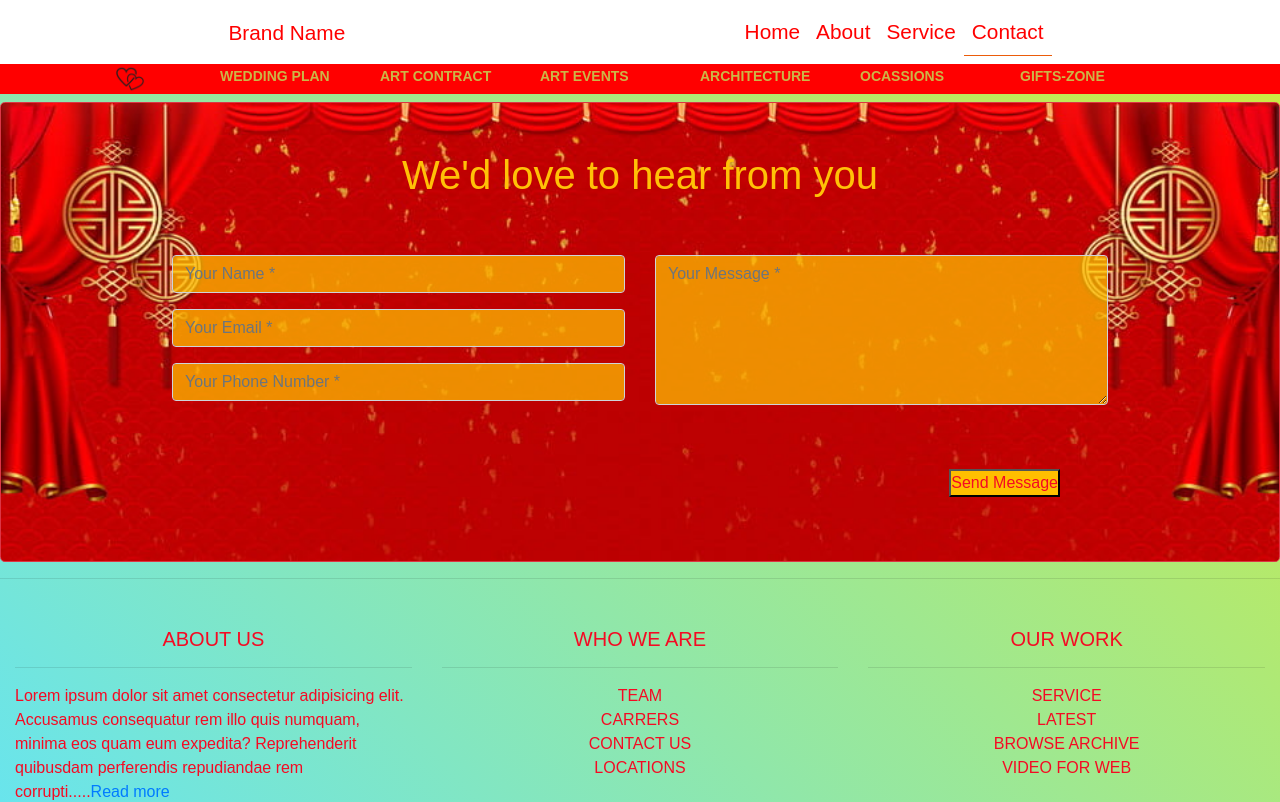
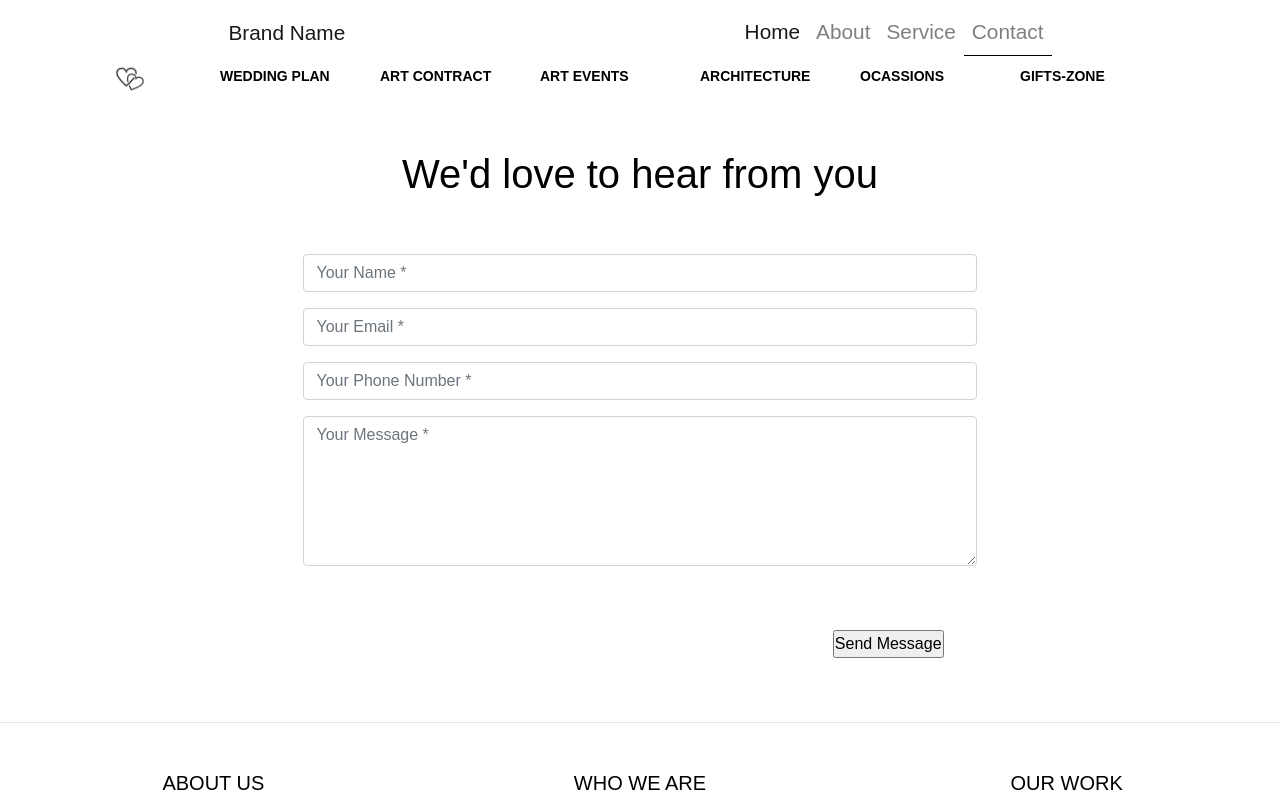
Before and after one commit to jansanshivhare/shadi_mein_jaroor_aana, a React (Create React App) app: page /contact in a window 1280 px wide. Shown: the top 802 px of the page. Built offline with nearby package versions, Linux system fonts and the light colour scheme.

Commit message:
bg removed totally

```diff
--- a/src/Pages/Contact.jsx
+++ b/src/Pages/Contact.jsx
@@ -5,19 +5,13 @@ const Contact = () => {
   return (
     <>
       <div className='pt-2'>
-        <div className='contact-us container-fluid contact-form border border-danger rounded-lg'>
+        <div className='contact-us container-fluid contact-form'>
           <div className='w-75 mx-auto'>
             <form method='post'>
-              <h1 className='text-center text-warning p-5'>
-                We'd love to hear from you
-              </h1>
-              {/* <h5 className='text-center p-5 mx-auto w-50'>
-            We're here to help and answer any question you might have. We look
-            forward to hearing from you.
-          </h5> */}
+              <h1 className='text-center p-5'>We'd love to hear from you</h1>
 
-              <div className='row'>
-                <div className='col-md-6'>
+              <div className='row w-75 mx-auto'>
+                <div className='col-12'>
                   <div className='form-group'>
                     <input
                       type='text'
@@ -46,7 +40,7 @@ const Contact = () => {
                     />
                   </div>
                 </div>
-                <div className='col-md-6'>
+                <div className='col-12'>
                   <div className='form-group'>
                     <textarea
                       name='txtMsg'
@@ -57,7 +51,7 @@ const Contact = () => {
                   </div>
                 </div>
               </div>
-              <div className='form-group text-right p-5'>
+              <div className='w-75 mx-auto form-group text-right p-5'>
                 <input
                   type='submit'
                   name='btnSubmit'
--- a/src/index.css
+++ b/src/index.css
@@ -2,7 +2,7 @@
 
 * {
   /* background-color: rgb(224, 158, 35); */
-  color: rgb(245, 10, 35);
+  color: black;
   margin: 0;
   padding: 0;
   box-sizing: border-box;
@@ -14,7 +14,7 @@
 }
 .navbar-brand {
   font-size: 1.9rem;
-  color: rgb(255, 0, 0) !important;
+  /* color: rgb(255, 0, 0) !important; */
 }
 
 .navbar a {
@@ -24,21 +24,21 @@
 
 .nav-link {
   font-size: 1.9rem;
-  color: rgb(255, 0, 0) !important;
+  /* color: rgb(255, 0, 0) !important; */
 }
 
 .menu_active {
   /* font-weight: bold; */
-  border-bottom: 1px solid #eb5c0a;
+  border-bottom: 1px solid black;
 }
 
 .navbar a:hover {
-  color: #ccb647 !important;
+  color: green !important;
 }
 
-.carousel-indicators {
+/* .carousel-indicators {
   background-color: None !important;
-}
+} */
 
 .view-more {
   text-align: center;
@@ -49,16 +49,16 @@
 } */
 
 /* sub nav css */
-#subNavHolder {
+/* #subNavHolder {
   background-color: red !important;
-}
+} */
 
 .dropdown {
   list-style: none !important;
 }
 
 .dropdown span {
-  color: #ccb647;
+  /* color: #ccb647; */
   text-decoration: none;
   font-weight: bold;
   text-transform: uppercase;
@@ -69,7 +69,7 @@
 .dropdown-content {
   display: none;
   position: absolute;
-  background-color: red !important;
+  background-color: gainsboro;
   min-width: 200px;
   box-shadow: 0px 8px 16px 0px rgba(0, 0, 0, 0.2);
   z-index: 1;
@@ -77,7 +77,7 @@
 }
 
 .dropdown-content a {
-  color: #ccb647;
+  color: black;
   padding: 5px;
   border-top: 1px solid;
   margin: none;
@@ -87,7 +87,7 @@
 }
 
 .dropdown-content a:hover {
-  color: yellow;
+  color: green;
 }
 
 .dropdown:hover .dropdown-content {
@@ -99,22 +99,22 @@
 }
 
 .dropdown span:hover {
-  color: yellow;
+  /* color: yellow; */
   text-decoration: none !important;
 }
 
 /* HomeImageSlider css */
-.main_pages {
-  /* background-color: #ccb647 !important; */
-  /* background-image: url('./img/back2.jpg'); */
-  background: #64e4f5;
+/* .main_pages { */
+/* background-color: #ccb647 !important; */
+/* background-image: url('./img/back2.jpg'); */
+/* background: #64e4f5;
   background: -webkit-linear-gradient(45deg, #64e4f5 0%, #cceb43 100%);
   background: -o-linear-gradient(45deg, #64e4f5 0%, #cceb43 100%);
-  background: linear-gradient(45deg, #64e4f5 0%, #cceb43 100%);
-}
+  background: linear-gradient(45deg, #64e4f5 0%, #cceb43 100%); */
+/* } */
 
 /* contact us page css */
-.contact-us {
+/* .contact-us {
   background-image: url('./img/bg_img/contactbg.jpg');
   background-repeat: no-repeat;
   background-position: center center fixed;
@@ -122,27 +122,26 @@
   -moz-background-size: cover;
   -o-background-size: cover;
   background-size: cover;
-}
+} */
 
-.contact-us h5 {
+/* .contact-us h5 {
   color: #ffbf00;
-}
+} */
 
-.contact-us input[type='text'] {
+/* .contact-us input[type='text'] {
   background-color: #ffbf00bd;
-}
+} */
 
-.contact-us textarea {
+/* .contact-us textarea {
   background-color: #ffbf00bd;
-}
+} */
 
-.btnContact {
+/* .btnContact {
   background-color: #ffbf00;
-}
+} */
 
 /* footer ka kamaal*/
 .footer__option__item li {
-  color: white;
   list-style: none;
   text-transform: uppercase;
 }
@@ -185,7 +184,7 @@
   /* border-radius: 10px; */
   color: #fff;
   font-size: auto;
-  border: 2px red;
+  /* border: 2px red; */
   border-radius: 4em 1em 4em / 0.5em 3em;
 }
 
@@ -212,10 +211,10 @@
   top: 0;
   left: 0;
   width: 100%;
-  background: #ccb647;
+  /* background: #ccb647;
   background: -webkit-linear-gradient(45deg, #ccb647 0%, #e76d08 100%);
   background: -o-linear-gradient(45deg, #ccb647 0%, #e76d08 100%);
-  background: linear-gradient(45deg, #ccb647 0%, #e76d08 100%);
+  background: linear-gradient(45deg, #ccb647 0%, #e76d08 100%); */
 }
 
 .home_service_card .home_service_back {
@@ -262,7 +261,7 @@
   font-size: 50px;
   font-weight: 100;
   text-align: center;
-  color: red;
+  /* color: red; */
   text-transform: uppercase;
 }
 
@@ -274,7 +273,7 @@
 .services_page .overlay {
   width: 100%;
   height: 100%;
-  color: red;
+  /* color: red; */
 }
 
 .services_page section {
```
